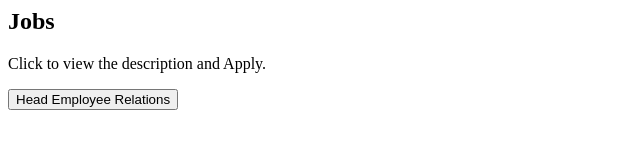
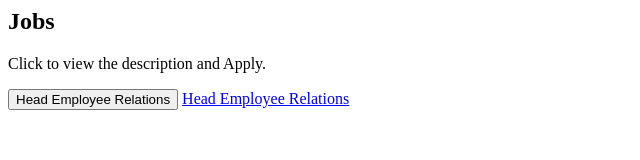
Before and after one commit to sk161078/sk161078.github.io, a plain HTML site: page index.html in a window 1280 px wide. Shown: the whole page, without its empty margins (0-640 px from the left). Drawn offline with Linux system fonts and the light colour scheme.

Commit message:
index.html

```diff
--- a/index.html
+++ b/index.html
@@ -7,5 +7,7 @@
 
 <button onclick="https://mpgcareers.peoplestrong.com/job/detail/MFL_HER_899624">Head Employee Relations </button>
 
+  <a href=https://mpgcareers.peoplestrong.com/job/detail/MFL_HER_899624">Head Employee Relations</a>
+
 </body>
 </html>
```
